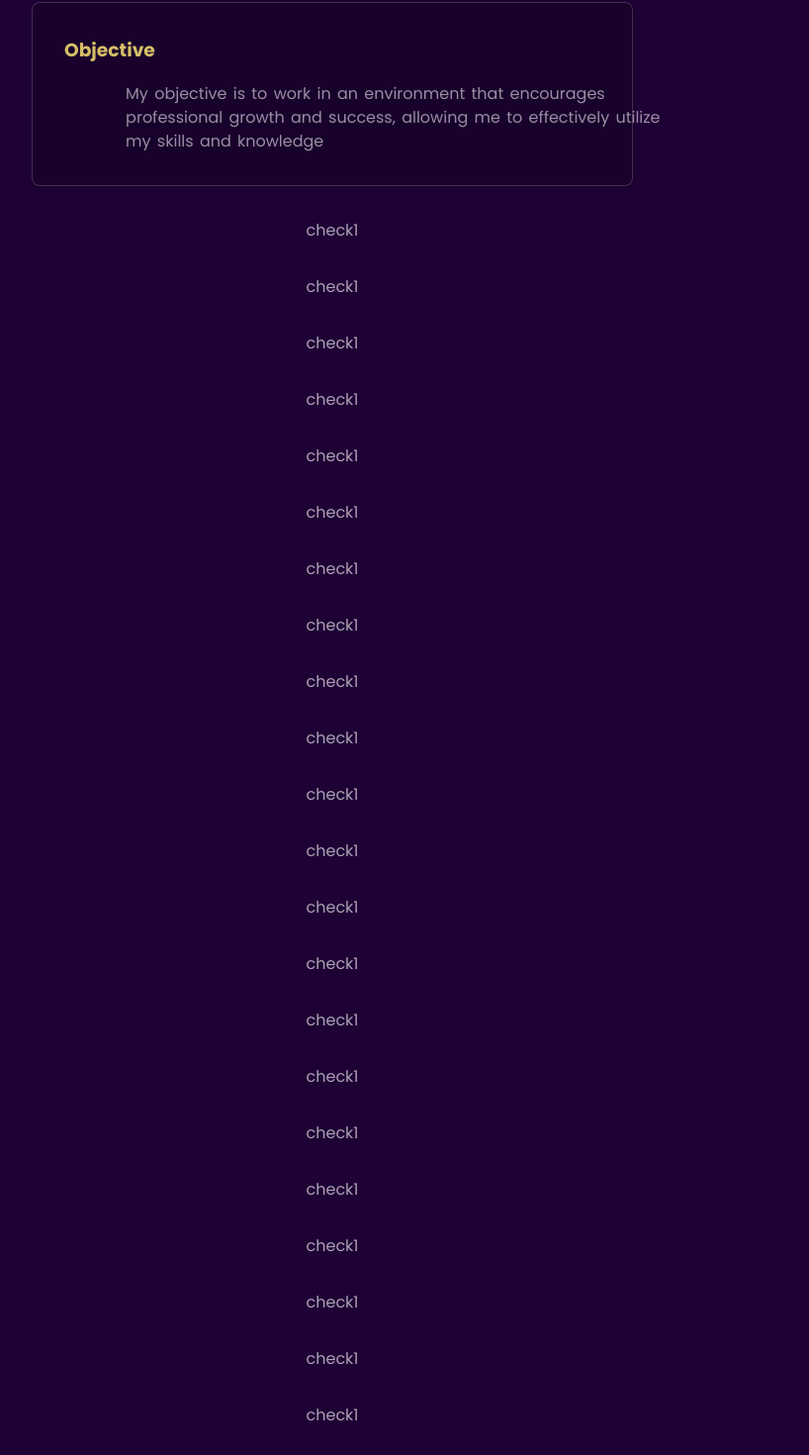
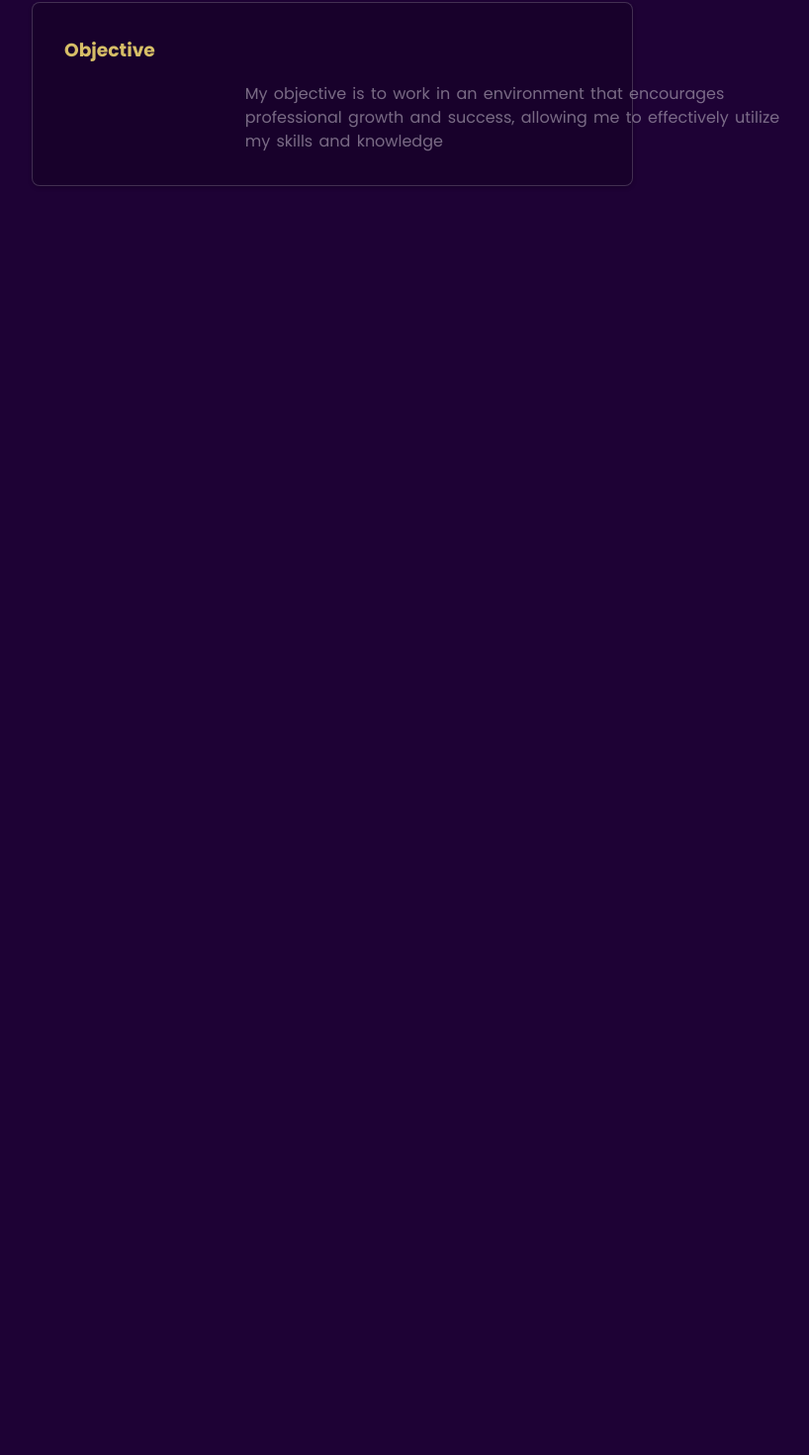
Before and after one commit to learnease95/portfolio, a Next.js app: page / in a window 1280 px wide. Shown: the part 345-1815 px from the top of the page at 99% size, without its empty margins (304-1122 px from the left). After the commit the page ends 800 px from the top, so only its background shows below. Built offline with nearby package versions, Linux system fonts and the light colour scheme.

Commit message:
home page done

```diff
--- a/app/page.jsx
+++ b/app/page.jsx
@@ -22,29 +22,6 @@
           knowledge
         </p>
       </div>
-      <p>check1</p>
-      <p>check1</p>
-      <p>check1</p>
-      <p>check1</p>
-      <p>check1</p>
-      <p>check1</p>
-      <p>check1</p>
-      <p>check1</p>
-      <p>check1</p>
-      <p>check1</p>
-      <p>check1</p>
-      <p>check1</p>
-      <p>check1</p>
-      <p>check1</p>
-      <p>check1</p>
-      <p>check1</p>
-      <p>check1</p>
-      <p>check1</p>
-      <p>check1</p>
-      <p>check1</p>
-      <p>check1</p>
-      <p>check1</p>
-      <p>check1</p>
     </div>
   );
 }
--- a/component/header/header.module.css
+++ b/component/header/header.module.css
@@ -73,7 +73,7 @@
     align-items: center;
     gap: 16px;
     position: absolute;
-    top: 72px;
+    top: 68px;
     left: 0;
     width: 100%;
     padding: 16px;
```
